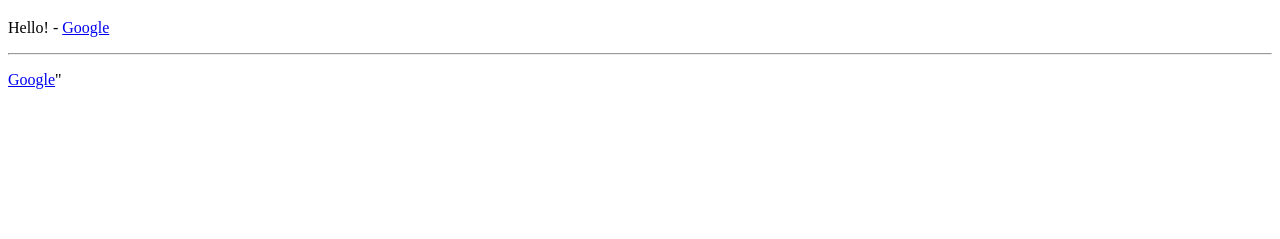
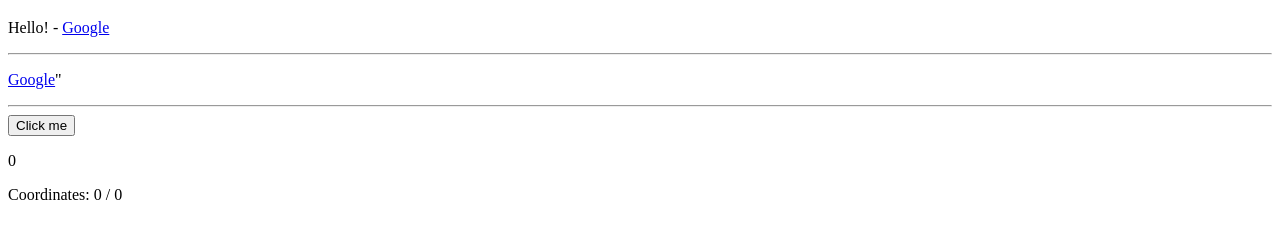
Before and after one commit to bittencourt-lucas/Vue-Complete-Guide, a plain HTML site: page vue-2/first-app/hello.html in a window 1280 px wide. Shown: the part 61-300 px from the top of the page. Drawn offline with nearby package versions, Linux system fonts and the light colour scheme.

Commit message:
Understanding events on Vue

```diff
--- a/vue-2/first-app/hello.html
+++ b/vue-2/first-app/hello.html
@@ -9,10 +9,22 @@
 </head>
 <body>
     <div id="app">
+      <!-- v-once executes the initial state of the variable being interpolated -->
       <h1 v-once>{{ title }}</h1>
+
+      <!-- v-bind allows to use vue methods and data on attributes -->
+      <!-- It's also possible to parse functions when interpolating -->
       <p>{{ sayHello() }} - <a v-bind:href="link">Google</a></p>
       <hr />
+
+      <!-- v-html allows to render HTML code directly from the JS -->
       <p v-html="finishedLink"></p>
+      <hr />
+
+      <!-- v-on allows to use vue methods with events -->
+      <button v-on:click="increase">Click me</button>
+      <p>{{ counter }}</p>
+      <p v-on:mousemove="updateCoordinates">Coordinates: {{ x }} / {{ y }}</p>
     </div>
     <script src="hello.js"></script>
 </body>
--- a/vue-2/first-app/hello.js
+++ b/vue-2/first-app/hello.js
@@ -3,12 +3,22 @@ new Vue({
   data: {
     title: 'Hello World!',
     link: 'https://www.google.com',
-    finishedLink: '<a href="https://www.google.com">Google</a>"'
+    finishedLink: '<a href="https://www.google.com">Google</a>"',
+    counter: 0,
+    x: 0,
+    y: 0,
   },
   methods: {
     sayHello: function() {
       this.title = 'Hello!';
       return this.title;
-    }
-  }
+    },
+    increase: function() {
+      this.counter++;
+    },
+    updateCoordinates: function(event) {
+      this.x = event.clientX;
+      this.y = event.clientY;
+    },
+  },
 });
```
